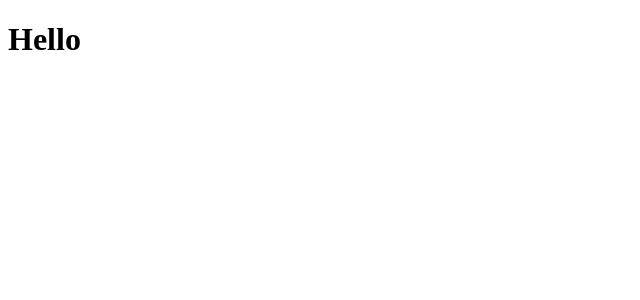
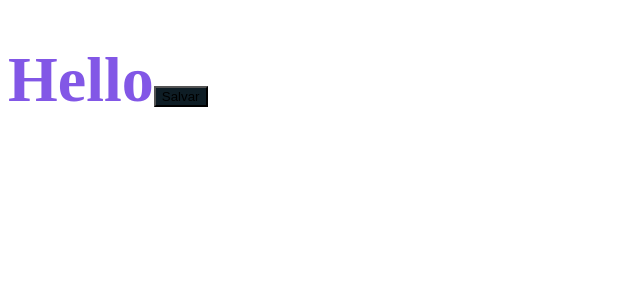
Before and after one commit to freaklucas/ignite-react, a React (Create React App) app in the folder dtmoney/: page / in a window 1280 px wide. Shown: the top 300 px of the page, without its empty margins (0-640 px from the left). Built offline with nearby package versions, Linux system fonts and the light colour scheme.

Commit message:
styled-components

```diff
--- a/dtmoney/package.json
+++ b/dtmoney/package.json
@@ -6,6 +6,7 @@
     "react": "^18.2.0",
     "react-dom": "^18.2.0",
     "react-scripts": "5.0.1",
+    "styled-components": "^5.3.10",
     "web-vitals": "^2.1.0"
   },
   "devDependencies": {
@@ -16,6 +17,7 @@
     "@types/node": "^16.7.13",
     "@types/react": "^18.0.0",
     "@types/react-dom": "^18.0.0",
+    "@types/styled-components": "^5.1.26",
     "typescript": "^4.4.2"
   },
   "scripts": {
--- a/dtmoney/src/App.tsx
+++ b/dtmoney/src/App.tsx
@@ -1,7 +1,21 @@
+import styled from "styled-components";
+
+const Title = styled.h1`
+  font-size: 64px;
+  color: #8257e6;
+
+  button {
+    background-color: #0e1d25;
+  }
+`;
+
 export function App() {
   return (
     <div className="App">
-      <h1>Hello</h1>
+      <Title className="title">
+        Hello
+        <button>Salvar</button>
+      </Title>
     </div>
   );
 }
```
Also changed, not shown: 1 other file (tests, documents, lock files or other folders).
